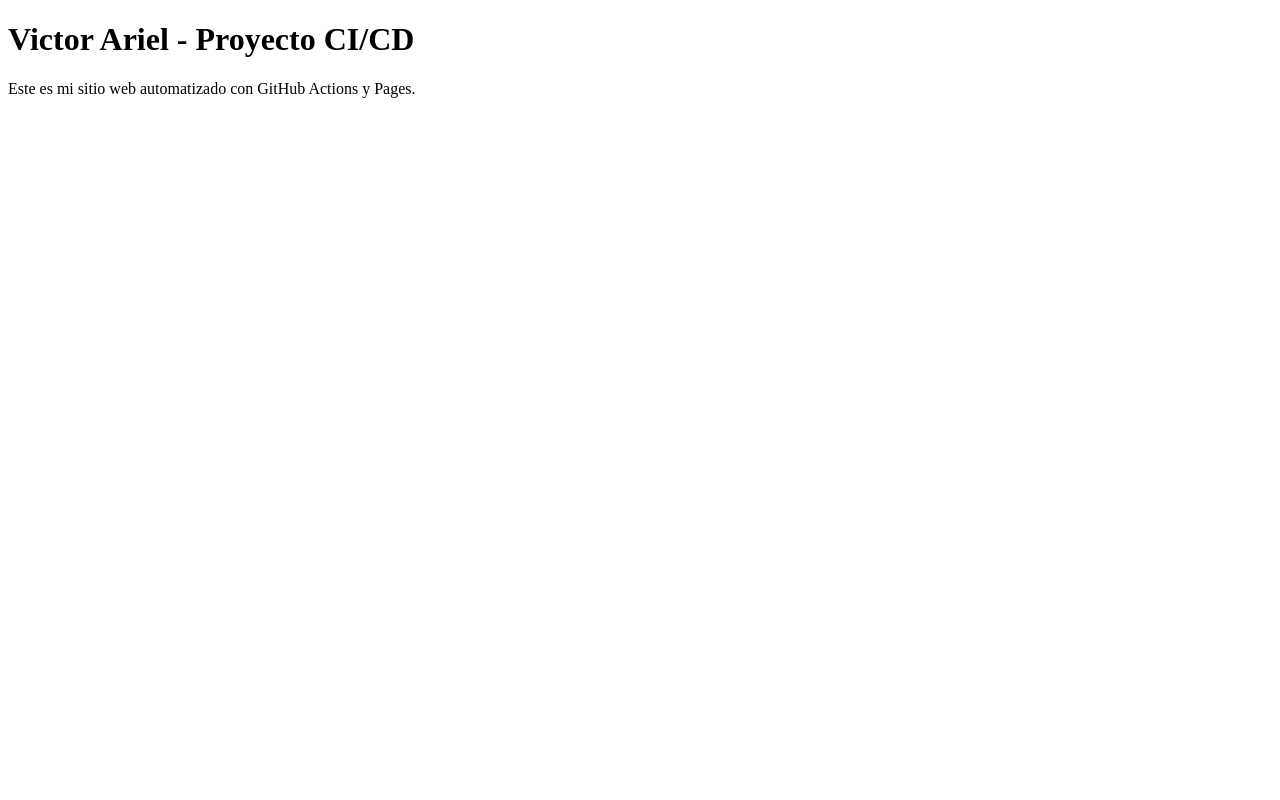
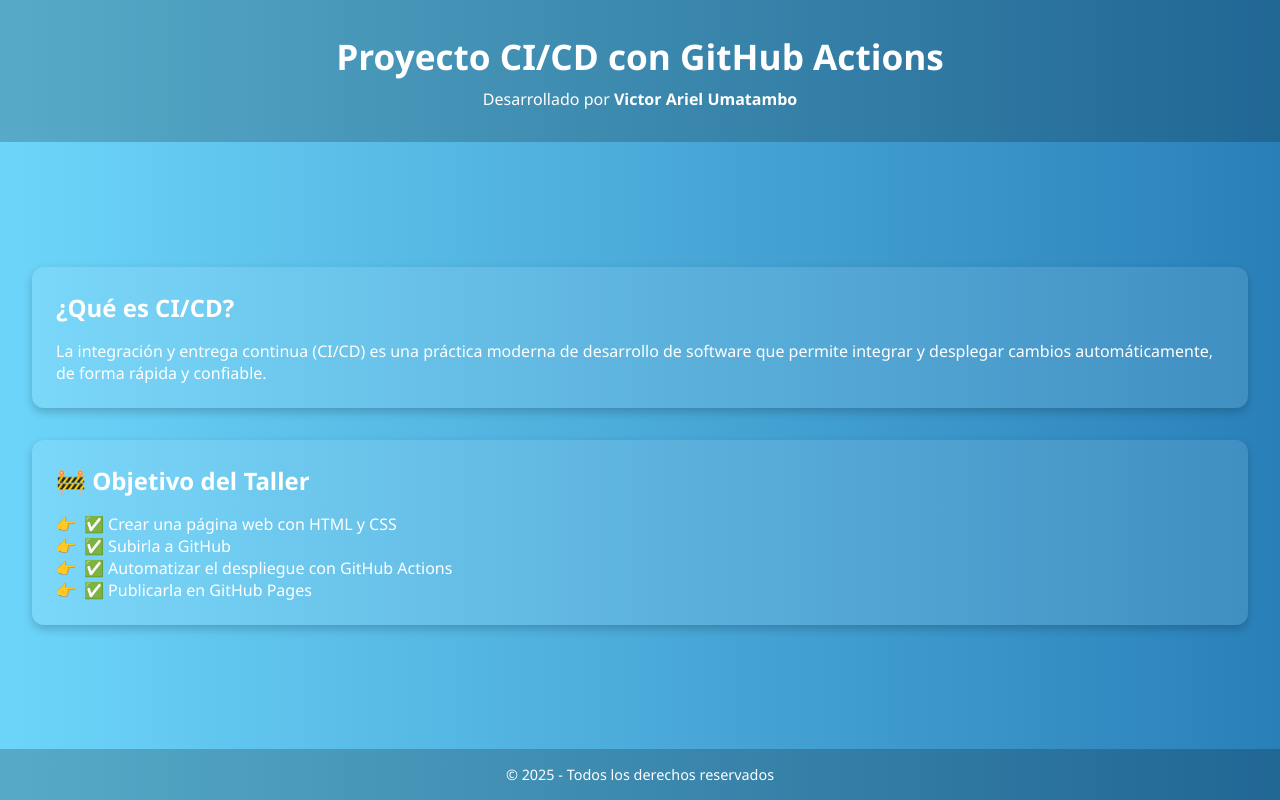
Before and after one commit to ArielU10/ProyectoGHA1, a plain HTML site: page index.html in a window 1280 px wide. Drawn offline with Linux system fonts and the light colour scheme.

```diff
--- a/index.html
+++ b/index.html
@@ -1,10 +1,39 @@
 <!DOCTYPE html>
-<html>
+<html lang="es">
 <head>
-  <title>Mi Proyecto CI/CD</title>
+  <meta charset="UTF-8" />
+  <meta name="viewport" content="width=device-width, initial-scale=1.0"/>
+  <title>Victor Ariel - CI/CD Project</title>
+  <link rel="stylesheet" href="styles.css" />
 </head>
 <body>
-  <h1>Victor Ariel - Proyecto CI/CD</h1>
-  <p>Este es mi sitio web automatizado con GitHub Actions y Pages.</p>
+  <header>
+    <h1>Proyecto CI/CD con GitHub Actions</h1>
+    <p>Desarrollado por <strong>Victor Ariel Umatambo</strong></p>
+  </header>
+
+  <main>
+    <section class="card">
+      <h2>¿Qué es CI/CD?</h2>
+      <p>
+        La integración y entrega continua (CI/CD) es una práctica moderna de desarrollo de software que permite integrar
+        y desplegar cambios automáticamente, de forma rápida y confiable.
+      </p>
+    </section>
+
+    <section class="card">
+      <h2>🚧 Objetivo del Taller</h2>
+      <ul>
+        <li>✅ Crear una página web con HTML y CSS</li>
+        <li>✅ Subirla a GitHub</li>
+        <li>✅ Automatizar el despliegue con GitHub Actions</li>
+        <li>✅ Publicarla en GitHub Pages</li>
+      </ul>
+    </section>
+  </main>
+
+  <footer>
+    <p>&copy; 2025 - Todos los derechos reservados</p>
+  </footer>
 </body>
 </html>
--- /dev/null
+++ b/styles.css
@@ -0,0 +1,88 @@
+/* Reset básico */
+* {
+    margin: 0;
+    padding: 0;
+    box-sizing: border-box;
+  }
+
+  /* Fuente general */
+  body {
+    font-family: 'Segoe UI', Tahoma, Geneva, Verdana, sans-serif;
+    background: linear-gradient(to right, #6dd5fa, #2980b9);
+    color: #fff;
+    min-height: 100vh;
+    display: flex;
+    flex-direction: column;
+    justify-content: space-between;
+  }
+
+  /* Encabezado */
+  header {
+    text-align: center;
+    padding: 2rem;
+    background-color: rgba(0, 0, 0, 0.2);
+  }
+
+  header h1 {
+    font-size: 2.2rem;
+    margin-bottom: 0.5rem;
+    animation: fadeInDown 1s ease-in-out;
+  }
+
+  header p {
+    font-size: 1rem;
+  }
+
+  /* Contenido principal */
+  main {
+    display: flex;
+    flex-direction: column;
+    gap: 2rem;
+    padding: 2rem;
+  }
+
+  .card {
+    background: rgba(255, 255, 255, 0.1);
+    padding: 1.5rem;
+    border-radius: 12px;
+    box-shadow: 0 4px 10px rgba(0, 0, 0, 0.2);
+    transition: transform 0.3s ease;
+  }
+
+  .card:hover {
+    transform: translateY(-5px);
+  }
+
+  .card h2 {
+    margin-bottom: 1rem;
+    font-size: 1.5rem;
+  }
+
+  .card ul {
+    list-style: none;
+  }
+
+  .card ul li::before {
+    content: "👉";
+    margin-right: 0.5rem;
+  }
+
+  /* Pie de página */
+  footer {
+    text-align: center;
+    padding: 1rem;
+    background-color: rgba(0, 0, 0, 0.2);
+    font-size: 0.9rem;
+  }
+
+  /* Animación */
+  @keyframes fadeInDown {
+    from {
+      opacity: 0;
+      transform: translateY(-30px);
+    }
+    to {
+      opacity: 1;
+      transform: translateY(0);
+    }
+  }
```
Also changed, not shown: 1 other file.
